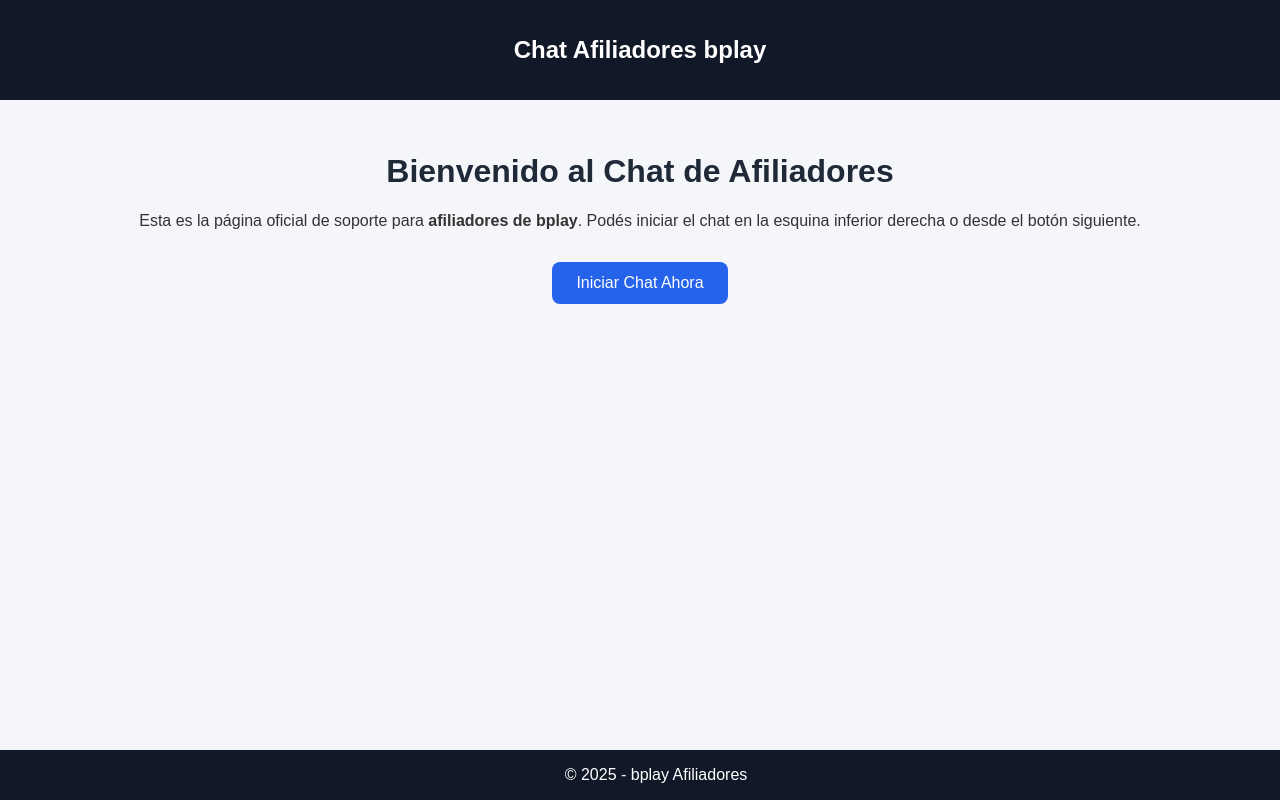
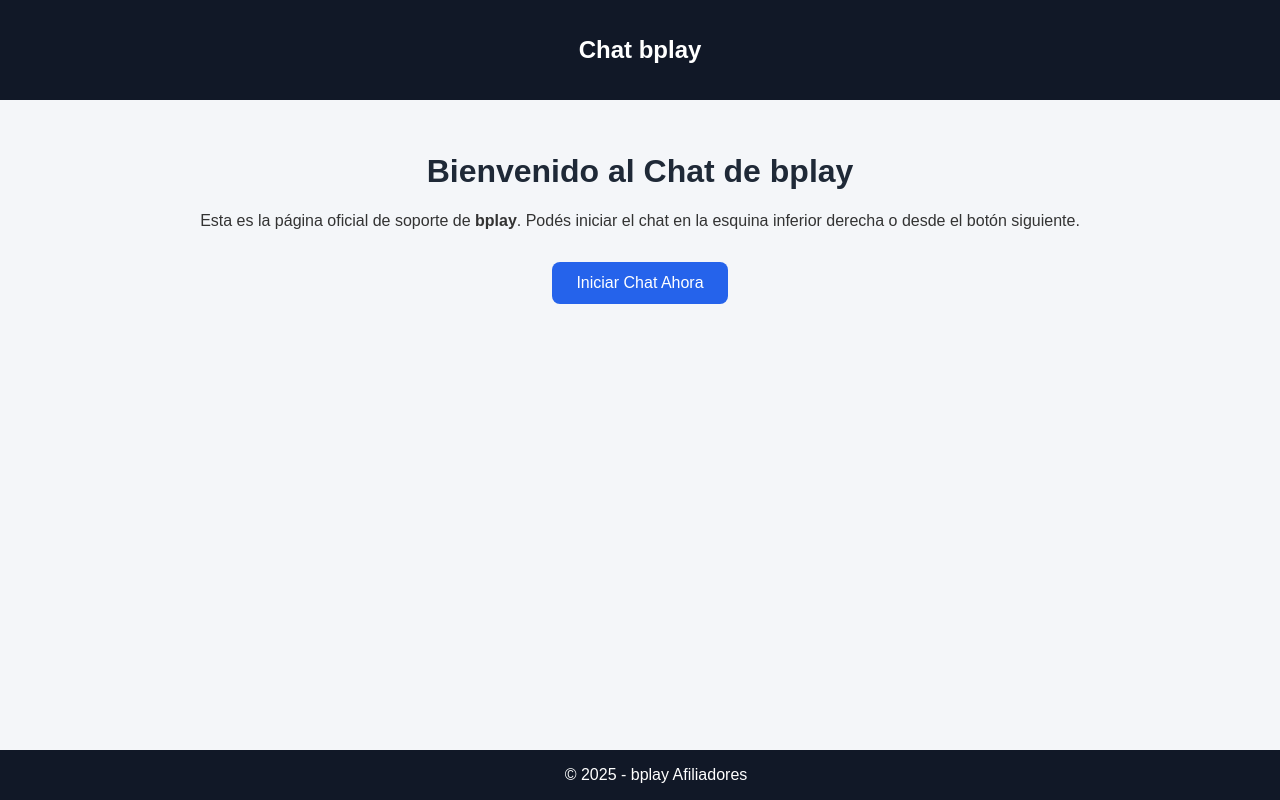
Before and after one commit to JCMendoza/Chatbplay.github.io, a plain HTML site: page index.html in a window 1280 px wide. Drawn offline with Linux system fonts and the light colour scheme; a script that the page names is missing.

Commit message:
Update index.html

```diff
--- a/index.html
+++ b/index.html
@@ -59,13 +59,13 @@
 </head>
 <body>
   <header>
-    <h2>Chat Afiliadores bplay</h2>
+    <h2>Chat bplay</h2>
   </header>
 
   <main>
-    <h1>Bienvenido al Chat de Afiliadores</h1>
+    <h1>Bienvenido al Chat de bplay</h1>
     <p>
-      Esta es la página oficial de soporte para <strong>afiliadores de bplay</strong>.
+      Esta es la página oficial de soporte de <strong>bplay</strong>.
       Podés iniciar el chat en la esquina inferior derecha o desde el botón siguiente.
     </p>
     <a href="#" class="btn" onclick="abrirChat()">Iniciar Chat Ahora</a>
@@ -77,7 +77,7 @@
 
   <!-- Script de Zendesk (chat widget) -->
   <!-- Start of bplayafiliadores Zendesk Widget script -->
-  <script id="ze-snippet" src="https://static.zdassets.com/ekr/snippet.js?key=dfe2b61e-849f-41f5-8aca-689bbc631da2"></script>
+  <script id="ze-snippet" src="https://static.zdassets.com/ekr/snippet.js?key=8b1364d3-d65e-41d1-b397-8902d1b315b8%22>"></script>
   <!-- End of bplayafiliadores Zendesk Widget script -->
 
   <!-- Script extra en JS -->
@@ -98,4 +98,5 @@
     }
   </script>
 </body>
+
 </html>
```
